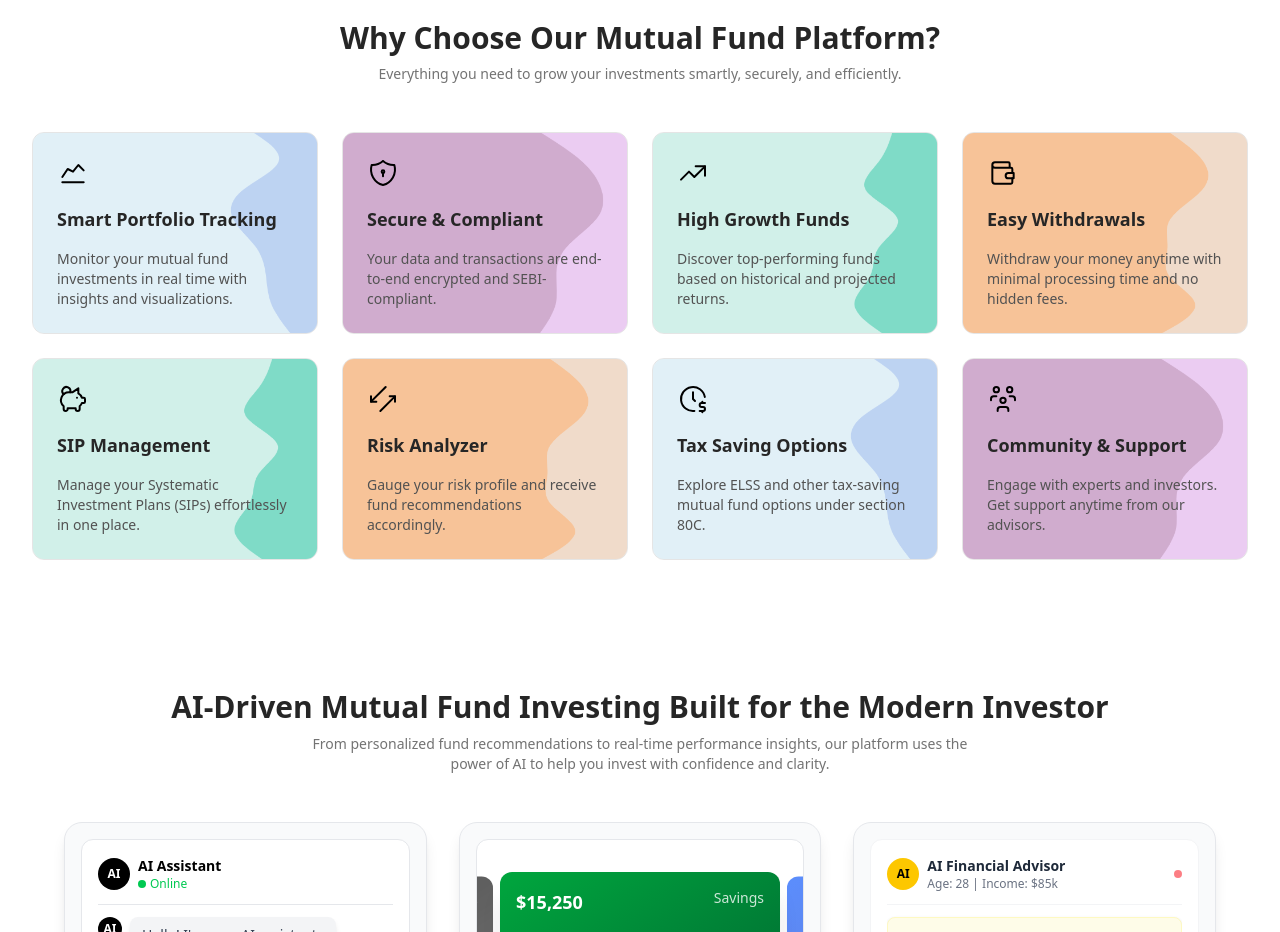
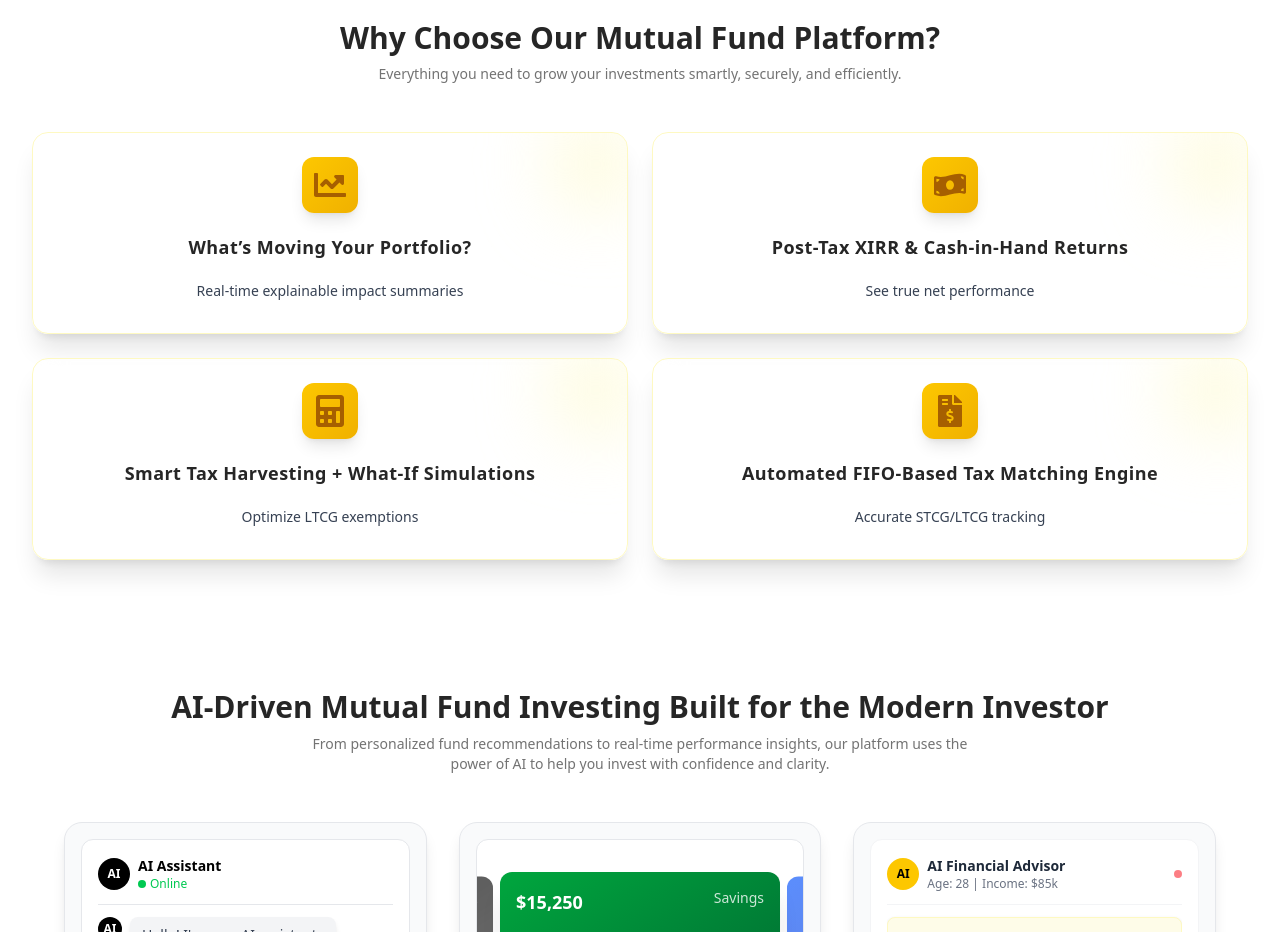
Before and after one commit to devleo10/springpad, a Next.js app: page / in a window 1280 px wide. Shown: the part 1580-2512 px from the top of the page. Built offline with nearby package versions, Linux system fonts and the light colour scheme.

Commit message:
impleneted framer in features page

```diff
--- a/components/FeaturePage.tsx
+++ b/components/FeaturePage.tsx
@@ -1,135 +1,87 @@
+"use client";
+
 import React from "react";
-import {
-  IconChartLine,
-  IconShieldLock,
-  IconTrendingUp,
-  IconWallet,
-  IconPigMoney,
-  IconArrowsDoubleSwNe,
-  IconClockDollar,
-  IconUsersGroup,
-} from "@tabler/icons-react";
+import { motion } from "framer-motion";
+import { FaChartLine, FaMoneyBillWave, FaCalculator, FaFileInvoiceDollar } from "react-icons/fa";
 
 import { cn } from "@/lib/utils";
 
 const features = [
   {
-    title: "Smart Portfolio Tracking",
-    description:
-      "Monitor your mutual fund investments in real time with insights and visualizations.",
-    icon: <IconChartLine size={32} stroke={1.5} />,
-    bgImage: "/bg-1.png",
+    title: "What’s Moving Your Portfolio?",
+    description: "Real-time explainable impact summaries",
+    icon: <FaChartLine className="w-8 h-8" />,
   },
   {
-    title: "Secure & Compliant",
-    description:
-      "Your data and transactions are end-to-end encrypted and SEBI-compliant.",
-    icon: <IconShieldLock size={32} stroke={1.5} />,
-    bgImage: "/bg-2.png",
+    title: "Post-Tax XIRR & Cash-in-Hand Returns",
+    description: "See true net performance",
+    icon: <FaMoneyBillWave className="w-8 h-8" />,
   },
   {
-    title: "High Growth Funds",
-    description:
-      "Discover top-performing funds based on historical and projected returns.",
-    icon: <IconTrendingUp size={32} stroke={1.5} />,
-    bgImage: "bg-3.png",
+    title: "Smart Tax Harvesting + What-If Simulations",
+    description: "Optimize LTCG exemptions",
+    icon: <FaCalculator className="w-8 h-8" />,
   },
   {
-    title: "Easy Withdrawals",
-    description:
-      "Withdraw your money anytime with minimal processing time and no hidden fees.",
-    icon: <IconWallet size={32} stroke={1.5} />,
-    bgImage: "/bg-4.png",
-  },
-  {
-    title: "SIP Management",
-    description:
-      "Manage your Systematic Investment Plans (SIPs) effortlessly in one place.",
-    icon: <IconPigMoney size={32} stroke={1.5} />,
-    bgImage: "/bg-3.png",
-  },
-  {
-    title: "Risk Analyzer",
-    description:
-      "Gauge your risk profile and receive fund recommendations accordingly.",
-    icon: <IconArrowsDoubleSwNe size={32} stroke={1.5} />,
-    bgImage: "/bg-4.png",
-  },
-  {
-    title: "Tax Saving Options",
-    description:
-      "Explore ELSS and other tax-saving mutual fund options under section 80C.",
-    icon: <IconClockDollar size={32} stroke={1.5} />,
-    bgImage: "/bg-1.png",
-  },
-  {
-    title: "Community & Support",
-    description:
-      "Engage with experts and investors. Get support anytime from our advisors.",
-    icon: <IconUsersGroup size={32} stroke={1.5} />,
-    bgImage: "/bg-2.png",
+    title: "Automated FIFO-Based Tax Matching Engine",
+    description: "Accurate STCG/LTCG tracking",
+    icon: <FaFileInvoiceDollar className="w-8 h-8" />,
   },
 ];
 
-const Feature = ({
-  title,
-  description,
-  icon,
-  bgImage,
-}: {
-  title: string;
-  description: string;
-  icon: React.ReactNode;
-  bgImage: string;
-}) => {
-  return (
-    <div
-      className={cn(
-        "flex flex-col relative bg-white border border-neutral-200 hover:shadow-md transition-shadow hover-shadow-black rounded-xl p-6 overflow-hidden hover:border-yellow-500 group"
-      )}
-    >
-      {/* Background Image */}
-      <div
-        className="absolute inset-0 opacity-50"
-        style={{
-          backgroundImage: `url(${bgImage})`,
-          backgroundSize: "cover",
-          backgroundPosition: "center",
-        }}
-      ></div>
 
-      <div className="relative z-10 text-black mb-4">{icon}</div>
-      <div className="relative z-10 text-lg font-semibold text-neutral-800 mb-2">
-        <span className="block group-hover:translate-x-1 transition-transform duration-200">
-          {title}
-        </span>
-        <div className="w-6 h-1 bg-yellow-500 rounded-full mt-1 transition-all scale-x-0 group-hover:scale-x-100 origin-left duration-300" />
-      </div>
-      <p className="relative z-10 text-sm text-neutral-600">{description}</p>
+const Feature = ({ title, description, icon, index }: { title: string; description: string; icon: React.ReactNode; index: number }) => (
+  <motion.div
+    whileHover={{ scale: 1.05 }}
+    transition={{ type: "spring", stiffness: 300, damping: 20 }}
+    className="flex flex-col items-center gap-3 p-6 bg-white/60 backdrop-blur-lg rounded-2xl shadow-xl border border-yellow-100 hover:shadow-2xl hover:border-yellow-400 transition-all duration-300 group relative overflow-hidden"
+  >
+    <div className="w-14 h-14 bg-gradient-to-br from-yellow-400 to-yellow-500 rounded-xl flex items-center justify-center text-yellow-700 shadow-lg mb-2">
+      {icon}
     </div>
-  );
-};
+    <div className="font-bold text-neutral-800 text-base md:text-lg tracking-wide mb-2 text-center">
+      {title}
+    </div>
+    <div className="text-sm text-gray-700 text-center mb-2">{description}</div>
+    <div className="absolute right-0 top-0 w-16 h-16 bg-yellow-100 rounded-bl-3xl blur-2xl" />
+  </motion.div>
+);
 
 const FeaturePage = () => {
   return (
-    <section className="pb-32 relative bg-white overflow-hidden">
+    <motion.section
+      initial={{ opacity: 0 }}
+      animate={{ opacity: 1 }}
+      transition={{ duration: 0.8 }}
+      className="pb-32 relative bg-white overflow-hidden"
+    >
       <div className="relative max-w-7xl mx-auto px-4 sm:px-6 lg:px-8">
         {/* Header Section */}
-        <div className="text-center mb-12">
+        <motion.div
+          initial={{ opacity: 0, y: -30 }}
+          animate={{ opacity: 1, y: 0 }}
+          transition={{ duration: 0.6, delay: 0.2 }}
+          className="text-center mb-12"
+        >
           <h2 className="text-3xl font-bold text-neutral-800">Why Choose Our Mutual Fund Platform?</h2>
           <p className="mt-2 text-neutral-500 text-sm">
             Everything you need to grow your investments smartly, securely, and efficiently.
           </p>
-        </div>
+        </motion.div>
 
         {/* Features Grid */}
-        <div className="grid grid-cols-1 md:grid-cols-2 lg:grid-cols-4 gap-6">
-          {features.map((feature) => (
-            <Feature key={feature.title} {...feature} />
+        <motion.div
+          initial={{ opacity: 0 }}
+          animate={{ opacity: 1 }}
+          transition={{ duration: 0.6, delay: 0.4 }}
+          className="grid grid-cols-1 sm:grid-cols-2 gap-6"
+        >
+          {features.map((feature, index) => (
+            <Feature key={feature.title} {...feature} index={index} />
           ))}
-        </div>
+        </motion.div>
       </div>
-    </section>
+    </motion.section>
   );
 };
 
```
